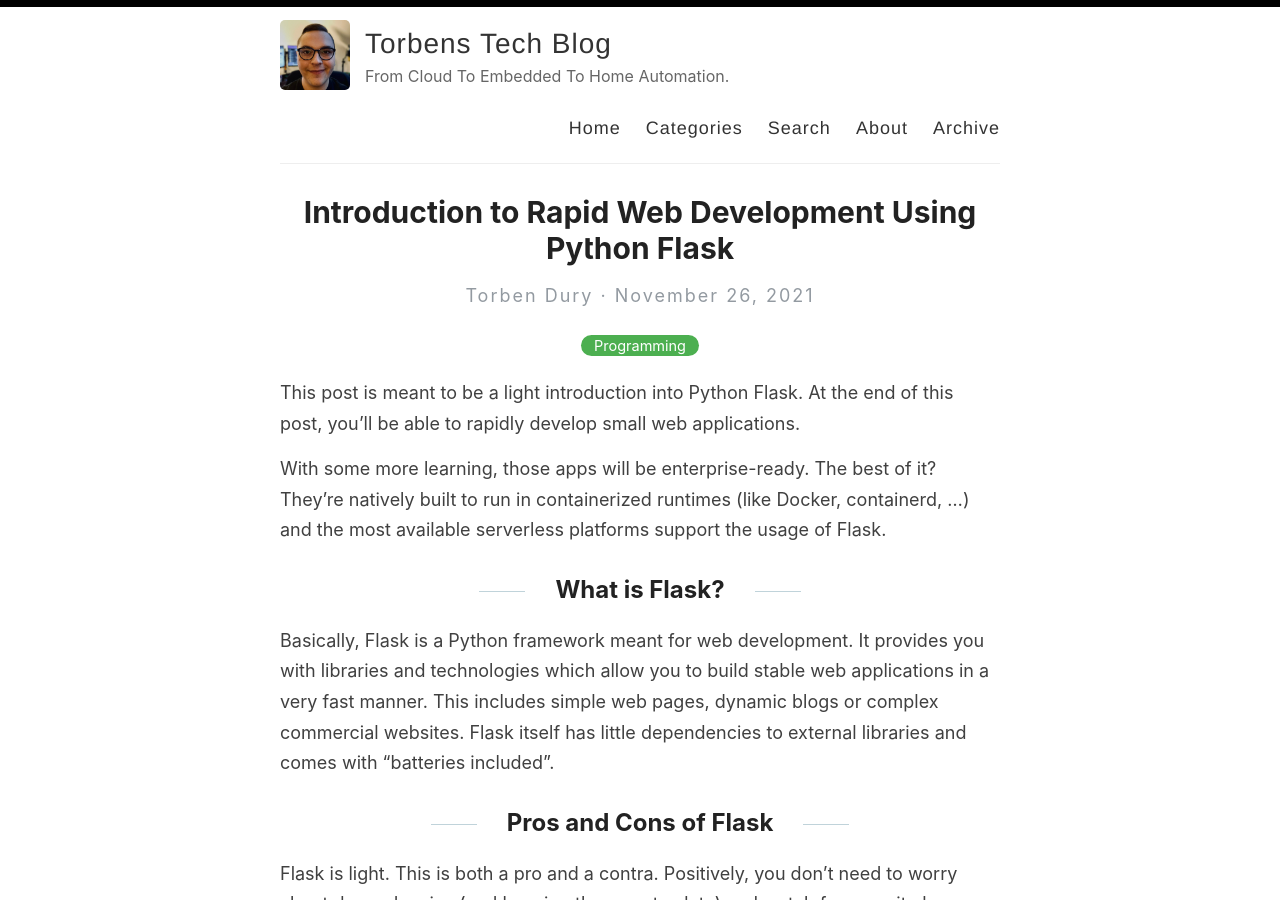
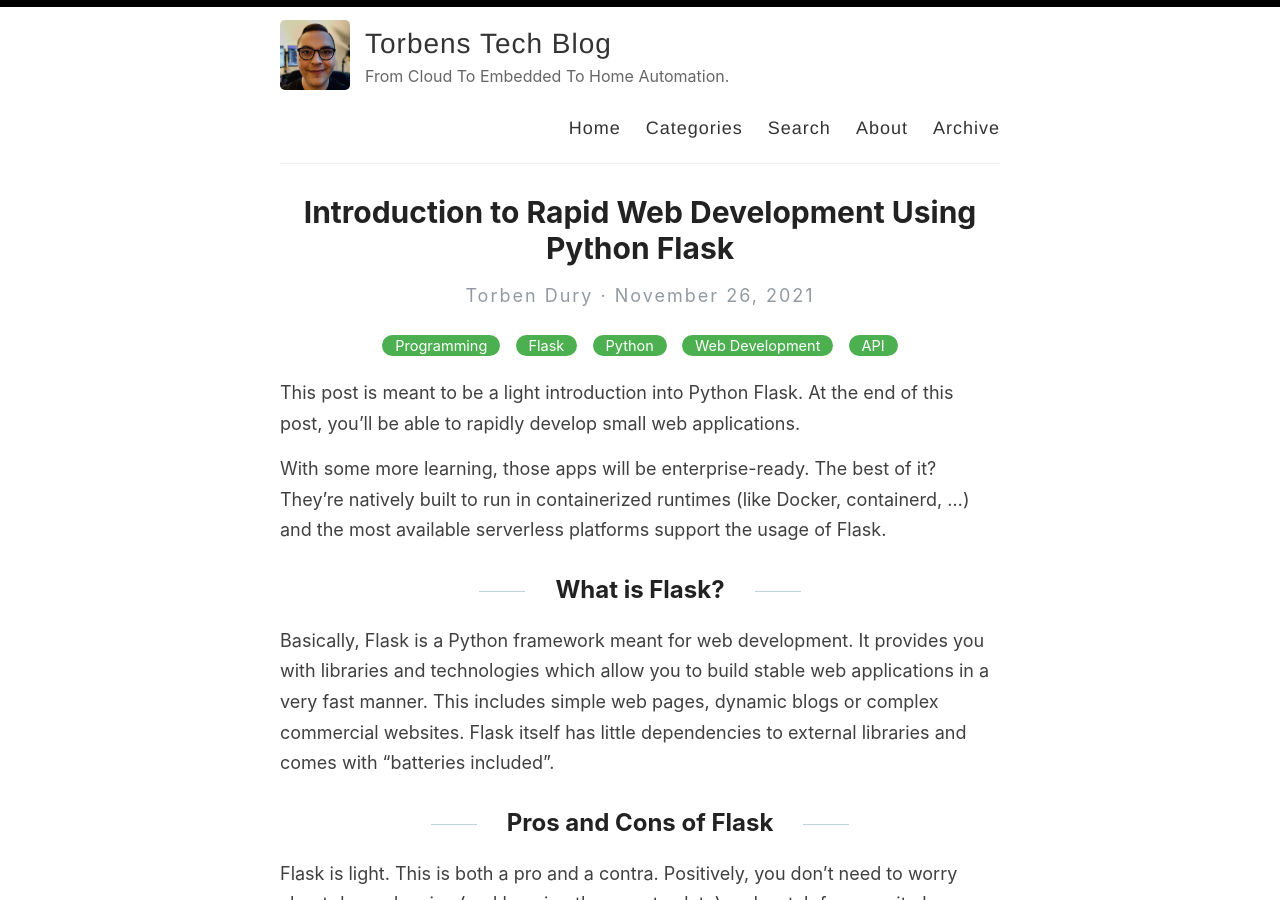
Before and after one commit to torbendury/torbendury.github.io, a Jekyll site: the page built from _posts/2021-11-26-rapid-web-development-with-python-flask.md, in a window 1280 px wide and 900 px high. Built offline with Jekyll 4.4.1, drawn with Linux system fonts in a browser that asks for light colours.

Commit message:
Update 2021-11-26-rapid-web-development-with-python-flask.md
more specific tags

```diff
--- a/_posts/2021-11-26-rapid-web-development-with-python-flask.md
+++ b/_posts/2021-11-26-rapid-web-development-with-python-flask.md
@@ -1,7 +1,7 @@
 ---
 layout: post
 title: Introduction to Rapid Web Development Using Python Flask
-categories: [Programming]
+categories: [Programming, Flask, Python, Web Development, API]
 ---
 
 This post is meant to be a light introduction into Python Flask. At the end of this post, you'll be able to rapidly develop small web applications.
```
